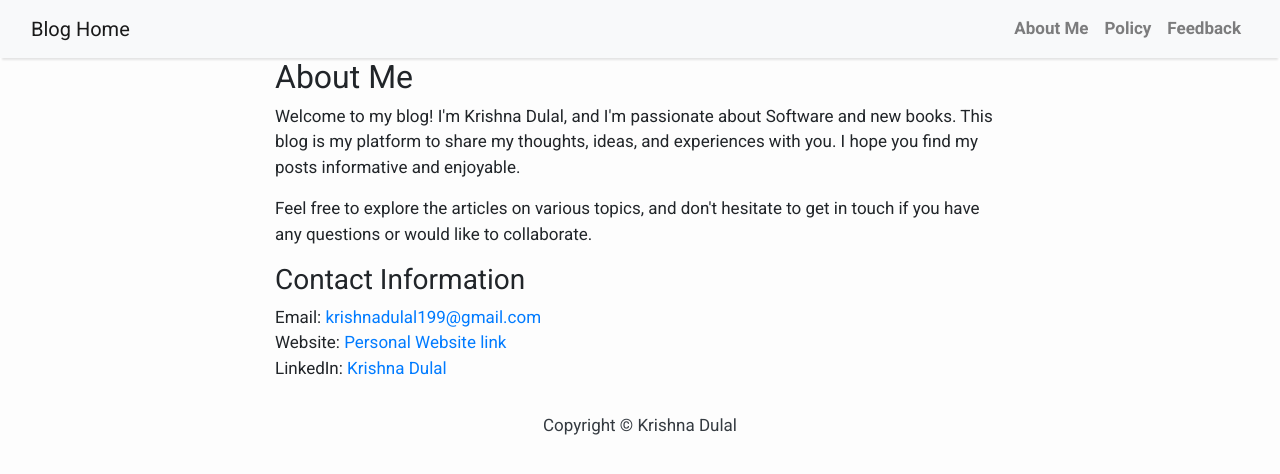
After one commit to Krishna-dulal/My_blog, a Django app: page /about.html in a window 1280 px wide. The commit adds this page. Shown: the top 474 px of the page. Run offline with Django 4.2, Linux system fonts and the light colour scheme; some libraries are stand-ins or nearby versions.

Commit message:
some work with style

```diff
--- /dev/null
+++ b/blog/mysite/blog/templates/about.html
@@ -0,0 +1,28 @@
+
+{% extends 'base.html' %}
+
+{% block content %}
+<div class="container">
+    <div class="row">
+        <div class="col-lg-8 col-md-10 mx-auto">
+            <h2>About Me</h2>
+            <p>
+                Welcome to my blog! I'm Krishna Dulal, and I'm passionate about Software and new books. This blog
+                is my platform to share my thoughts, ideas, and experiences with you. I hope you find my posts
+                informative and enjoyable.
+            </p>
+            <p>
+                Feel free to explore the articles on various topics, and don't hesitate to get in touch if you have
+                any questions or would like to collaborate.
+            </p>
+            <h3>Contact Information</h3>
+            <p>
+                Email: <a href="krishnadulal199@gmail.com">krishnadulal199@gmail.com</a><br>
+                Website: <a href="https://krishna-dulal.github.io">Personal Website link</a><br>
+                LinkedIn: <a href="www.linkedin.com/in/krishna-dulal-013229252">Krishna Dulal</a><br>
+
+            </p>
+        </div>
+    </div>
+</div>
+{% endblock content %}
--- a/blog/mysite/blog/templates/base.html
+++ b/blog/mysite/blog/templates/base.html
@@ -1,68 +1,10 @@
-<!DOCTYPE html>
-<html>
+{% include 'navbar.html' %}
 
-    <head>
-        <title>Krishna's Blog</title>
-        <link href="https://fonts.googleapis.com/css?family=Roboto:400,700" rel="stylesheet">
-        <meta name="google" content="notranslate" />
-        <meta name="viewport" content="width=device-width, initial-scale=1" />
-        <link rel="stylesheet" href="https://maxcdn.bootstrapcdn.com/bootstrap/4.0.0/css/bootstrap.min.css" integrity="sha384-Gn5384xqQ1aoWXA+058RXPxPg6fy4IWvTNh0E263XmFcJlSAwiGgFAW/dAiS6JXm"
-            crossorigin="anonymous" />
-    </head>
-
-    <body>
-        <style>
-            body {
-            font-family: "Roboto", sans-serif;
-            font-size: 17px;
-            background-color: #fdfdfd;
-        }
-        .shadow {
-            box-shadow: 0 4px 2px -2px rgba(0, 0, 0, 0.1);
-        }
-        .btn-danger {
-            color: #fff;
-            background-color: #f00000;
-            border-color: #dc281e;
-        }
-        .masthead {
-            background: #3398E1;
-            height: auto;
-            padding-bottom: 15px;
-            box-shadow: 0 16px 48px #E3E7EB;
-            padding-top: 10px;
-        }
-    </style>
-
-        <!-- Navigation -->
-        <nav class="navbar navbar-expand-lg navbar-light bg-light shadow" id="mainNav">
-            <div class="container-fluid">
-                <a class="navbar-brand" href="{% url 'home' %}">Krishna's Blog</a>
-                <button class="navbar-toggler navbar-toggler-right" type="button" data-toggle="collapse" data-target="#navbarResponsive"
-                    aria-controls="navbarResponsive" aria-expanded="false" aria-label="Toggle navigation">
-                    <span class="navbar-toggler-icon"></span>
-                </button>
-                <div class="collapse navbar-collapse" id="navbarResponsive">
-                    <ul class="navbar-nav ml-auto">
-                        <li class="nav-item text-black">
-                            <a class="nav-link text-black font-weight-bold" href="https://krishna-dulal.github.io">About Me</a>
-                        </li>
-                        <li class="nav-item text-black">
-                            <a class="nav-link text-black font-weight-bold" href="policy.html">Policy</a>
-                        </li>
-                        <li class="nav-item text-black">
-                            <a class="nav-link text-black font-weight-bold" href="contact.html">Contact Us</a>
-                        </li>
-                    </ul>
-                </div>
-            </div>
-        </nav>
 {% block content %}
 <!-- Content Goes here -->
 {% endblock content %}
+
 <!-- Footer -->
 <footer class="py-3 bg-grey">
     <p class="m-0 text-dark text-center ">Copyright &copy; Krishna Dulal</p>
 </footer>
-    </body>
-</html>
--- a/blog/mysite/blog/templates/contact.html
+++ b/blog/mysite/blog/templates/contact.html
@@ -6,6 +6,7 @@
     <title>Contact Us</title>
 </head>
 <body>
+    {% include 'navbar.html' %}
     <h1>Contact Us</h1>
 
 
@@ -31,6 +32,5 @@
     </ul>
     {% endif %}
 
-
 </body>
 </html>
--- /dev/null
+++ b/blog/mysite/blog/templates/navbar.html
@@ -0,0 +1,73 @@
+<!-- Contents of navbar.html -->
+<!DOCTYPE html>
+<html>
+
+<head>
+    <title>Krishna's Blog</title>
+    {% load static %}
+
+    <link rel="stylesheet" type="text/css" href="{% static 'css/styles.css' %}">
+    <link href="https://fonts.googleapis.com/css?family=Roboto:400,700" rel="stylesheet">
+    <meta name="google" content="notranslate" />
+    <meta name="viewport" content="width=device-width, initial-scale=1" />
+    <link rel="stylesheet" href="https://maxcdn.bootstrapcdn.com/bootstrap/4.0.0/css/bootstrap.min.css"
+        integrity="sha384-Gn5384xqQ1aoWXA+058RXPxPg6fy4IWvTNh0E263XmFcJlSAwiGgFAW/dAiS6JXm"
+        crossorigin="anonymous" />
+    <style>
+        body {
+            font-family: "Roboto", sans-serif;
+            font-size: 17px;
+            background-color: #fdfdfd;
+        }
+
+        .shadow {
+            box-shadow: 0 4px 2px -2px rgba(0, 0, 0, 0.1);
+        }
+
+        .btn-danger {
+            color: #fff;
+            background-color: #f00000;
+            border-color: #dc281e;
+        }
+
+        .masthead {
+            background: #3398E1;
+            height: auto;
+            padding-bottom: 15px;
+            box-shadow: 0 16px 48px #E3E7EB;
+            padding-top: 10px;
+        }
+
+
+    </style>
+</head>
+
+<body>
+    <!-- Navigation -->
+    <nav class="navbar navbar-expand-lg navbar-light bg-light shadow" id="mainNav">
+        <div class="container-fluid">
+            <a class="navbar-brand" href="{% url 'home' %}"> Blog Home</a>
+            <button class="navbar-toggler navbar-toggler-right" type="button" data-toggle="collapse"
+                data-target="#navbarResponsive" aria-controls="navbarResponsive" aria-expanded="false"
+                aria-label="Toggle navigation">
+                <span class="navbar-toggler-icon"></span>
+            </button>
+            <div class="collapse navbar-collapse" id="navbarResponsive">
+                <ul class="navbar-nav ml-auto">
+                    <li class="nav-item text-black">
+                        <a class="nav-link text-black font-weight-bold" href="about.html">About
+                            Me</a>
+                    </li>
+                    <li class="nav-item text-black">
+                        <a class="nav-link text-black font-weight-bold" href="policy.html">Policy</a>
+                    </li>
+                    <li class="nav-item text-black">
+                        <a class="nav-link text-black font-weight-bold" href="contact.html">Feedback</a>
+                    </li>
+                </ul>
+            </div>
+        </div>
+    </nav>
+</body>
+
+</html>
--- a/blog/mysite/blog/templates/policy.html
+++ b/blog/mysite/blog/templates/policy.html
@@ -6,6 +6,7 @@
     <title>Blog Policy</title>
 </head>
 <body>
+    {% include 'navbar.html' %}
     <h1>Blog Policy</h1>
 
     <h2>1. Content and Purpose</h2>
--- a/blog/mysite/blog/templates/post_detail.html
+++ b/blog/mysite/blog/templates/post_detail.html
@@ -1,4 +1,4 @@
-{% extends 'base.html' %} {% block content %}
+{% include 'base.html' %} {% block content %}
 
 <div class="container">
   <div class="row">
--- a/blog/mysite/blog/urls.py
+++ b/blog/mysite/blog/urls.py
@@ -7,5 +7,6 @@ urlpatterns = [
     path('policy.html', views.policy_view, name='policy.html'),
     path('contact.html', views.contact_view, name='contact.html'),
     path('submit-contact/', views.submit_contact_form, name='submit_contact'),
+    path('about.html', views.about_view, name='about.html'),
 
 ]
--- a/blog/mysite/blog/views.py
+++ b/blog/mysite/blog/views.py
@@ -24,6 +24,9 @@ def policy_view(request):
 def contact_view(request):
     """View for the contact page."""
     return render(request, 'contact.html')
+
+def about_view(request):
+    return render(request, 'about.html')
 
 def submit_contact_form(request):
     """View for submitting the contact form."""
```
Also changed, not shown: blog/mysite/css/style.css (added, +17 -0 lines). Lines whose indentation alone changed are shown as unchanged.
